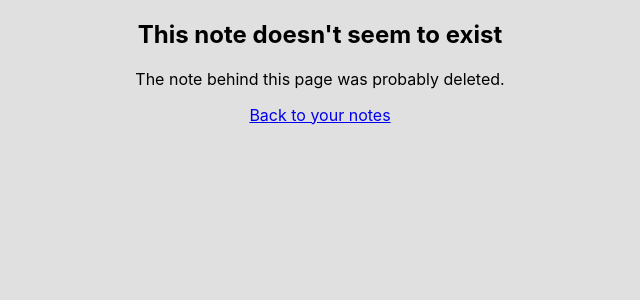
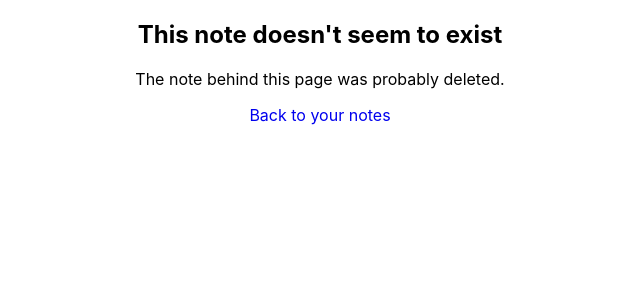
Before and after one commit to alexmorten/note-taking-showcase, a React (Create React App) app: page /notes/1 in a window 1280 px wide. Shown: the top 300 px of the page, without its empty margins (320-960 px from the left). Built offline with nearby package versions, Linux system fonts and the light colour scheme.

Commit message:
cleanup styling

```diff
--- a/src/components/NoteForm.tsx
+++ b/src/components/NoteForm.tsx
@@ -40,6 +40,7 @@ export default function NoteForm({
           dark
           onChange={debouncedOnTextChange}
           toc
+          placeholder=" "
         />
       </div>
     </div>
--- a/src/index.css
+++ b/src/index.css
@@ -5,12 +5,13 @@ body {
     sans-serif;
   -webkit-font-smoothing: antialiased;
   -moz-osx-font-smoothing: grayscale;
-
-  background-color: #e0e0e0;
-  ;
 }
 
 code {
   font-family: source-code-pro, Menlo, Monaco, Consolas, 'Courier New',
     monospace;
 }
+
+.no-underline {
+  text-decoration: none;
+}
--- a/src/pages/NoteEdit.tsx
+++ b/src/pages/NoteEdit.tsx
@@ -55,7 +55,9 @@ export default function NoteEdit({ noteId }: React.PropsWithChildren<Props>) {
       <>
         <h2>This note doesn't seem to exist</h2>
         <p>The note behind this page was probably deleted.</p>
-        <Link to="/notes">Back to your notes</Link>
+        <Link className="no-underline" to="/notes">
+          Back to your notes
+        </Link>
       </>
     );
   }
@@ -63,7 +65,9 @@ export default function NoteEdit({ noteId }: React.PropsWithChildren<Props>) {
   return (
     <div>
       <h2>
-        <Link to="/notes">Back to your notes</Link>
+        <Link className="no-underline" to="/notes">
+          Back to your notes
+        </Link>
       </h2>
       <NoteForm value={note.attributes} onChange={updateNote} />
       {deleteDialogOpen ? (
--- a/src/types/richMarkdownEditor.d.ts
+++ b/src/types/richMarkdownEditor.d.ts
@@ -9,6 +9,7 @@ declare module "rich-markdown-editor" {
     readOnly?: boolean;
     toc?: boolean;
     className?: string;
+    placeholder?: string;
   }
 
   export type Theme = {
```
